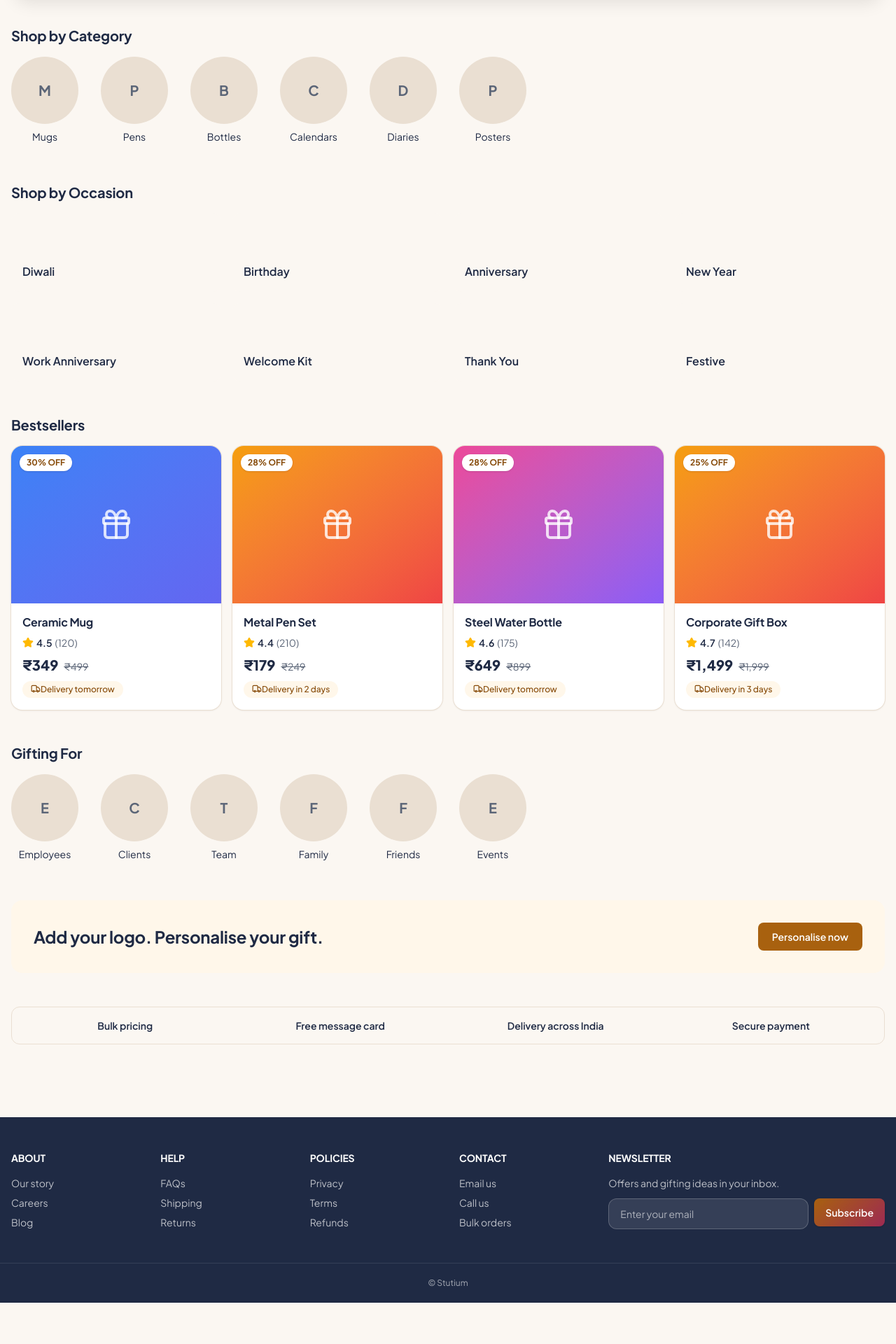
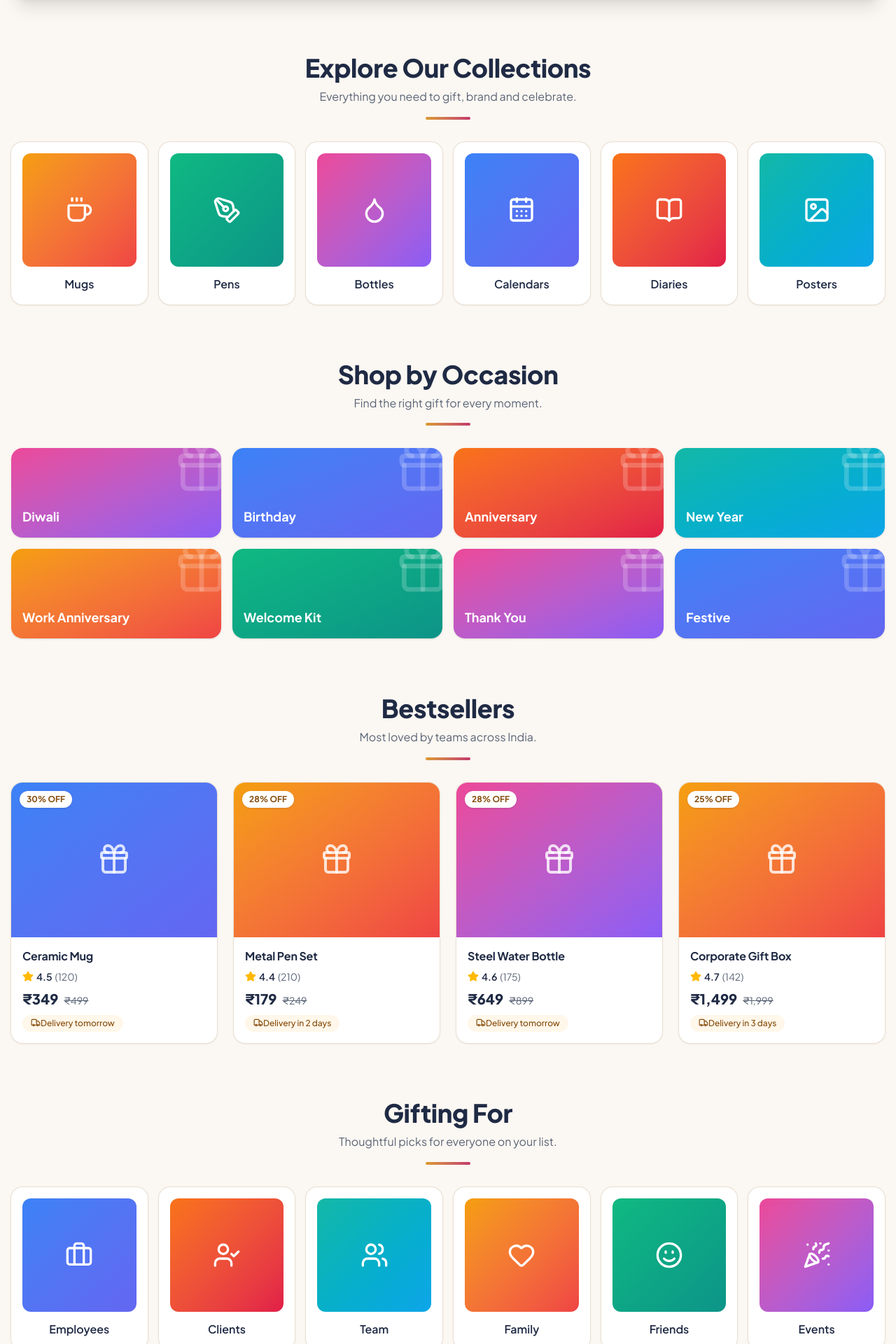
Before and after one commit to komalbaviskar529-creator/stutium-frontend, a Next.js app: page / in a window 1280 px wide. Shown: the part 560-2480 px from the top of the page at 70% size. Before the commit the page ends 2421 px from the top, so only its background shows below. Built offline with nearby package versions, Linux system fonts and the light colour scheme; a web font is replaced by a local one.

Commit message:
style: redesign Home page sections

```diff
--- a/app/page.tsx
+++ b/app/page.tsx
@@ -1,47 +1,85 @@
  import Link from "next/link";
+import {
+  BookOpen,
+  Briefcase,
+  CalendarDays,
+  Coffee,
+  Droplet,
+  Gift,
+  Heart,
+  Image as ImageIcon,
+  PartyPopper,
+  PenTool,
+  ShieldCheck,
+  Smile,
+  Tag,
+  Truck,
+  UserCheck,
+  Users,
+} from "lucide-react";
 import { BannerCarousel } from "@/components/BannerCarousel";
-import { CircleLink } from "@/components/CircleLink";
+import { CollectionCard } from "@/components/CollectionCard";
 import { ProductCard } from "@/components/ProductCard";
+import { SectionHeading } from "@/components/SectionHeading";
 import { getBestsellers } from "@/lib/products";
 import { OCCASIONS } from "@/lib/occasions";
+import { gradientAt } from "@/lib/gradients";
 
 const shopCategories = [
-  { label: "Mugs", href: "/category/corporate-gifts?sub=mugs" },
-  { label: "Pens", href: "/category/corporate-gifts?sub=pens" },
-  { label: "Bottles", href: "/category/corporate-gifts?sub=bottles" },
-  { label: "Calendars", href: "/category/calendars-diaries?sub=wall-calendars" },
-  { label: "Diaries", href: "/category/calendars-diaries?sub=diaries" },
-  { label: "Posters", href: "/category/print-on-demand?sub=posters" },
+  { label: "Mugs", href: "/category/corporate-gifts?sub=mugs", icon: Coffee },
+  { label: "Pens", href: "/category/corporate-gifts?sub=pens", icon: PenTool },
+  { label: "Bottles", href: "/category/corporate-gifts?sub=bottles", icon: Droplet },
+  { label: "Calendars", href: "/category/calendars-diaries?sub=wall-calendars", icon: CalendarDays },
+  { label: "Diaries", href: "/category/calendars-diaries?sub=diaries", icon: BookOpen },
+  { label: "Posters", href: "/category/print-on-demand?sub=posters", icon: ImageIcon },
 ];
 
-const giftingFor = ["Employees", "Clients", "Team", "Family", "Friends", "Events"];
-const trust = ["Bulk pricing", "Free message card", "Delivery across India", "Secure payment"];
+const giftingFor = [
+  { label: "Employees", icon: Briefcase },
+  { label: "Clients", icon: UserCheck },
+  { label: "Team", icon: Users },
+  { label: "Family", icon: Heart },
+  { label: "Friends", icon: Smile },
+  { label: "Events", icon: PartyPopper },
+];
+
+const trust = [
+  { label: "Bulk pricing", icon: Tag },
+  { label: "Free message card", icon: Gift },
+  { label: "Delivery across India", icon: Truck },
+  { label: "Secure payment", icon: ShieldCheck },
+];
 
 export default function Home() {
   const bestsellers = getBestsellers(4);
 
   return (
-    <div className="mx-auto max-w-7xl space-y-12 px-4 py-6">
+    <div className="mx-auto max-w-7xl space-y-20 px-4 py-8">
       <BannerCarousel />
 
       <section aria-labelledby="shop-category">
-        <h2 id="shop-category" className="mb-4 text-xl font-bold">Shop by Category</h2>
-        <div className="flex gap-4 overflow-x-auto pb-2 sm:gap-8">
-          {shopCategories.map((c) => (
-            <CircleLink key={c.label} label={c.label} href={c.href} />
+        <SectionHeading
+          id="shop-category"
+          title="Explore Our Collections"
+          subtitle="Everything you need to gift, brand and celebrate."
+        />
+        <div className="grid grid-cols-2 gap-4 sm:grid-cols-3 lg:grid-cols-6">
+          {shopCategories.map((c, i) => (
+            <CollectionCard key={c.label} label={c.label} href={c.href} icon={c.icon} gradient={gradientAt(i)} />
           ))}
         </div>
       </section>
 
       <section aria-labelledby="shop-occasion">
-        <h2 id="shop-occasion" className="mb-4 text-xl font-bold">Shop by Occasion</h2>
+        <SectionHeading id="shop-occasion" title="Shop by Occasion" subtitle="Find the right gift for every moment." />
         <div className="grid grid-cols-2 gap-4 lg:grid-cols-4">
-          {OCCASIONS.map((o) => (
+          {OCCASIONS.map((o, i) => (
             <Link
               key={o.slug}
               href={`/category/all?occasion=${o.slug}`}
-              className="flex h-28 items-end rounded-xl bg-surface p-4 font-semibold hover:bg-brand-50 focus-visible:outline-2 focus-visible:outline-brand-600"
+              className={`relative flex h-32 items-end overflow-hidden rounded-2xl bg-linear-to-br ${gradientAt(i + 2)} p-4 text-lg font-bold text-white shadow-sm transition hover:-translate-y-1 hover:shadow-lg focus-visible:outline-2 focus-visible:outline-brand-600`}
             >
+              <Gift className="absolute -right-3 -top-3 size-20 text-white/20" aria-hidden />
               {o.name}
             </Link>
           ))}
@@ -49,8 +87,8 @@ export default function Home() {
       </section>
 
       <section aria-labelledby="bestsellers">
-        <h2 id="bestsellers" className="mb-4 text-xl font-bold">Bestsellers</h2>
-        <div className="grid grid-cols-2 gap-4 lg:grid-cols-4">
+        <SectionHeading id="bestsellers" title="Bestsellers" subtitle="Most loved by teams across India." />
+        <div className="grid grid-cols-2 gap-4 lg:grid-cols-4 lg:gap-6">
           {bestsellers.map((p) => (
             <ProductCard key={p.id} product={p} />
           ))}
@@ -58,27 +96,35 @@ export default function Home() {
       </section>
 
       <section aria-labelledby="gifting-for">
-        <h2 id="gifting-for" className="mb-4 text-xl font-bold">Gifting For</h2>
-        <div className="flex gap-4 overflow-x-auto pb-2 sm:gap-8">
-          {giftingFor.map((g) => (
-            <CircleLink key={g} label={g} href="/category/all" />
+        <SectionHeading id="gifting-for" title="Gifting For" subtitle="Thoughtful picks for everyone on your list." />
+        <div className="grid grid-cols-2 gap-4 sm:grid-cols-3 lg:grid-cols-6">
+          {giftingFor.map((g, i) => (
+            <CollectionCard key={g.label} label={g.label} href="/category/all" icon={g.icon} gradient={gradientAt(i + 3)} />
           ))}
         </div>
       </section>
 
-      <section className="flex flex-col items-start justify-between gap-4 rounded-2xl bg-brand-50 p-8 sm:flex-row sm:items-center">
-        <h2 className="text-2xl font-bold">Add your logo. Personalise your gift.</h2>
+      <section className="flex flex-col items-start justify-between gap-5 rounded-3xl bg-linear-to-r from-[#fff1d6] to-[#fde0e8] p-8 shadow-sm ring-1 ring-line sm:flex-row sm:items-center sm:p-12">
+        <div>
+          <h2 className="text-3xl font-extrabold tracking-tight">Add your logo. Personalise your gift.</h2>
+          <p className="mt-2 text-muted">Upload your artwork and see a live preview before you order.</p>
+        </div>
         <Link
           href="/category/all?personalised=yes"
-          className="rounded-lg bg-brand-600 px-5 py-2.5 text-sm font-semibold text-white hover:bg-brand-700"
+          className="btn-gradient inline-flex h-12 shrink-0 items-center rounded-xl px-6 font-semibold shadow-md"
         >
           Personalise now
         </Link>
       </section>
 
-      <section aria-label="Why Stutium" className="grid grid-cols-2 gap-4 rounded-xl border border-line p-4 text-center text-sm font-semibold sm:grid-cols-4">
-        {trust.map((t) => (
-          <p key={t}>{t}</p>
+      <section aria-label="Why Stutium" className="grid grid-cols-1 gap-6 rounded-2xl bg-white p-6 shadow-sm ring-1 ring-line sm:grid-cols-2 lg:grid-cols-4">
+        {trust.map(({ label, icon: Icon }) => (
+          <div key={label} className="flex items-center gap-3">
+            <span className="flex size-12 items-center justify-center rounded-full bg-brand-50 text-brand-700">
+              <Icon className="size-6" aria-hidden />
+            </span>
+            <p className="font-semibold">{label}</p>
+          </div>
         ))}
       </section>
     </div>
```
